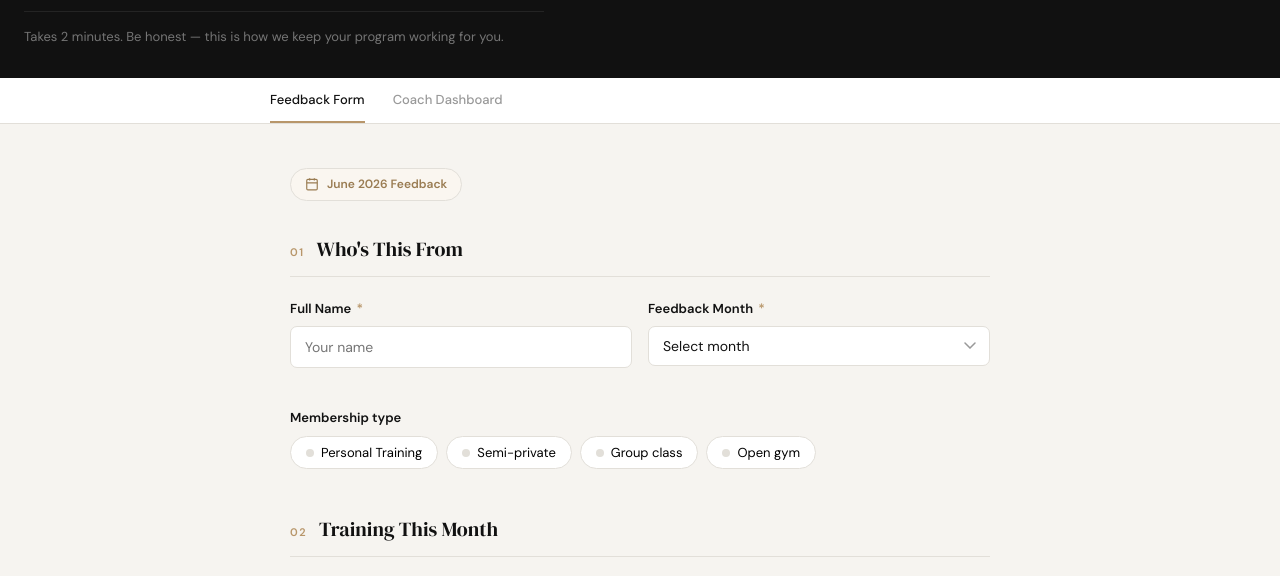
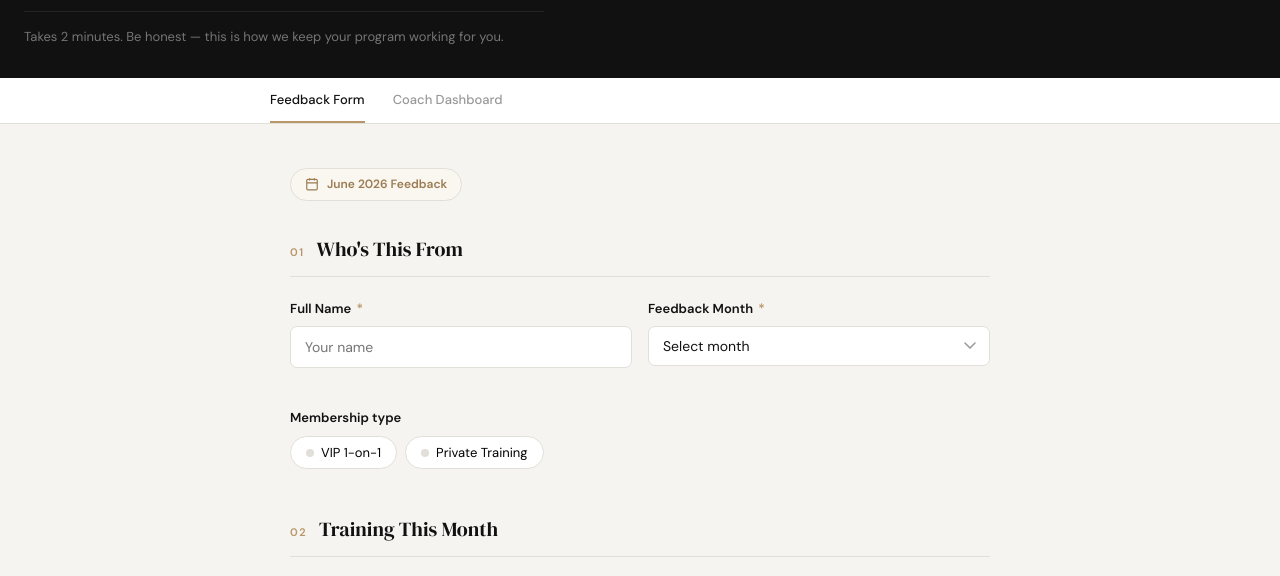
Before and after one commit to Ziadelfeky/kraft-feedback, a plain HTML site: page index.html in a window 1280 px wide. Shown: the part 160-736 px from the top of the page. Drawn offline with Linux system fonts and the light colour scheme.

Commit message:
Update membership options in initPills function

```diff
--- a/index.html
+++ b/index.html
@@ -399,7 +399,7 @@ function initAll() {
   var now = new Date();
   var months = ['January','February','March','April','May','June','July','August','September','October','November','December'];
   document.getElementById('month-label').textContent = months[now.getMonth()] + ' ' + now.getFullYear() + ' Feedback';
-  initPills('p-membership', ['Personal Training','Semi-private','Group class','Open gym'], false);
+  initPills('p-membership', ['VIP 1-on-1','Private Training'], false);
   initPills('p-sessions', ['0–2 sessions','3–5 sessions','6–10 sessions','11–15 sessions','16+ sessions'], false);
   initPills('p-training-feel', ['Strong and energized','Solid, no complaints','Up and down','Struggled most sessions','Very low energy'], false);
   initPills('p-body-feel', ['Much better','A bit better','About the same','A bit worse','Much worse'], false);
```
